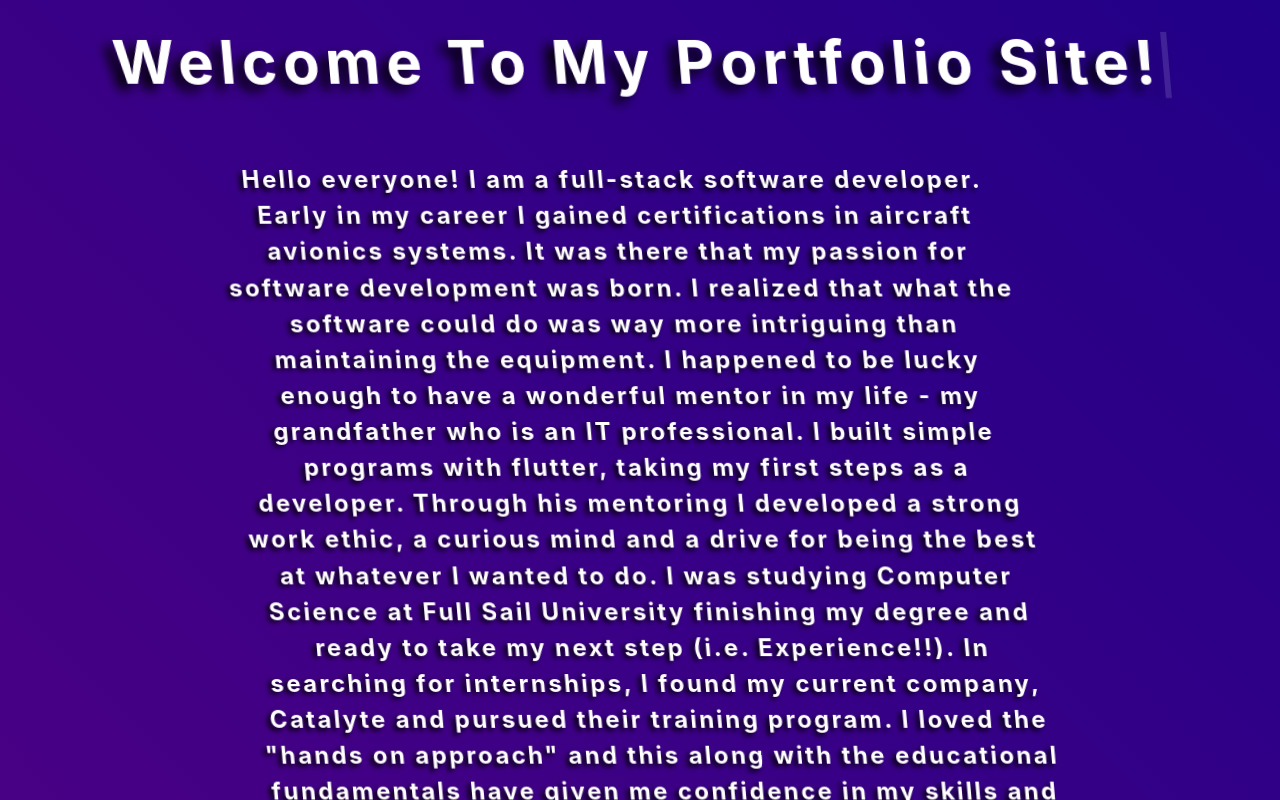
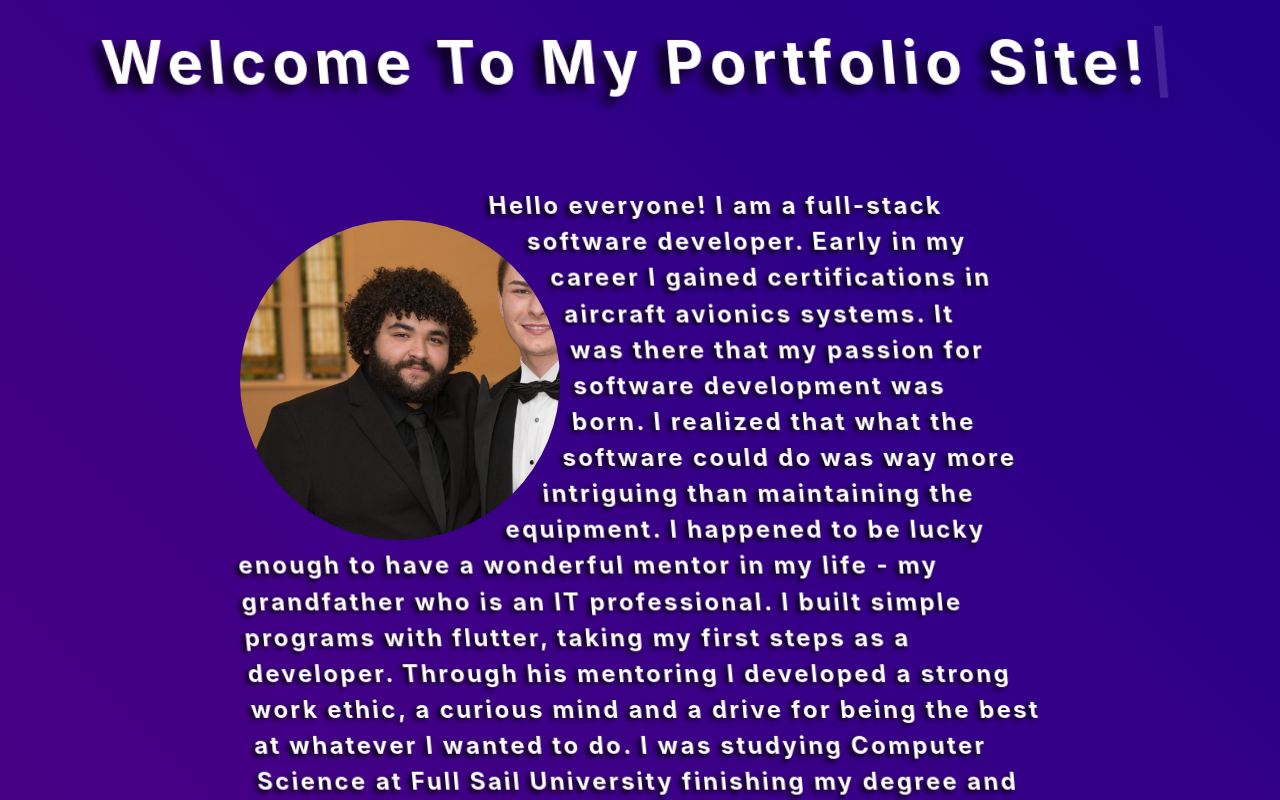
Before and after one commit to Carlosvann45/My-Portfolio-Site, a React (Create React App) app: page /about-me in a window 1280 px wide. Built offline with nearby package versions, Linux system fonts and the light colour scheme.

Commit message:
added picture of me with text wrap and delete typwriting functionality for the title

```diff
--- a/src/components/about/About.js
+++ b/src/components/about/About.js
@@ -1,4 +1,3 @@
-/* eslint-disable react-hooks/exhaustive-deps */
 import React, { useEffect, useState } from 'react';
 import classes from './About.module.css';
 import Constants from '../../utils/Constants';
@@ -15,11 +14,12 @@ import DotNetLogo from '../images/dot-net.png';
 import PostgresqlLogo from '../images/postgresql.png';
 import ReactLogo from '../images/react.png';
 import SpringBootLogo from '../images/springboot.png';
+import PicterOfMe from '../images/picture-of-me.jpg';
 
 /**
  * @name About
- * @description Displays home page elements like sliders
- * @returns Home Page
+ * @description Displays home page elements like sliders and about description
+ * @returns About Page
  */
 const About = () => {
   const [reverse, setReverse] = useState(false);
@@ -27,22 +27,24 @@ const About = () => {
   const [titleIndex, setTitleIndex] = useState(0);
 
   useEffect(() => {
-    if (titleIndex > fullTitle.length) {
+    if (titleIndex > fullTitle.length && !reverse) {
       setTimeout(() => {
         setReverse(true);
-      }, 100);
+      }, 5000);
       return;
     }
 
-    if (!reverse) {
+    if (titleIndex === 0 && reverse) {
       setTimeout(() => {
-        setTitleIndex(titleIndex + 1);
-      }, 100);
-    } else if (reverse) {
-      setTimeout(() => {
-        setTitleIndex(titleIndex - 1);
-      }, 50);
+        setReverse(false);
+      }, 1000);
+
+      return;
     }
+
+    setTimeout(() => {
+      setTitleIndex(titleIndex + (reverse ? -1 : 1));
+    }, (reverse ? 100 : 150));
   });
 
   return (
@@ -52,6 +54,11 @@ const About = () => {
         <div className={classes.cursor} />
       </div>
       <div className={classes.descriptionContainer}>
+        <img
+          className={classes.descriptionImage}
+          src={PicterOfMe}
+          alt={Constants.PICTURE_OF_ME_ALT}
+        />
         <p className={classes.aboutDescription}>{Constants.ABOUT_ME_DESCRIPTION}</p>
       </div>
       <div className={classes.descriptionContainer2}>
--- a/src/components/about/About.module.css
+++ b/src/components/about/About.module.css
@@ -6,10 +6,11 @@
 	margin-top: 2em;
 	display: flex;
 	justify-content: center;
+	height: fit-content;
 }
 
 .aboutTitle {
-	height: 1.1em;
+	height: 1em;
     text-align: center;
 	color: white;
     font-weight: 700;
@@ -22,26 +23,28 @@
 
 }
 
-.cursor {
-	border-left: .1em solid white;
-    font-weight: 700;
-    font-size: 3.75em;
-    letter-spacing: .1em;
-	line-height: 1em;
-	box-shadow: -.15em .1em .2em  black;
-	transform: rotateY(5deg) rotate(0deg) skew(5deg);
+.aboutTitle:after {
+	content: '|';
 	animation: blink .6s linear infinite;
 }
 
 .descriptionContainer {
-	margin: 4em 15em;
-	margin-bottom: 0em;;
-	display: flex;
-	justify-content: center;
+	margin: 6em 15em;
+	margin-bottom: 0em;
+}
+
+.descriptionImage {
+	width: 20em;
+	height: 20em;
+	margin-top: 2rem;
+	margin-right: 2rem;
+	border-radius: 50%;
+	float: left;
+	shape-outside: circle();
 }
 
 .aboutDescription {
-    text-align: center;
+    text-align: left;
 	color: white;
     font-weight: 700;
     font-size: 1.5em;
@@ -91,7 +94,7 @@
     text-align: center;
 	color: white;
 	margin: 0;
-	margin-top: 1em;
+	margin-top: 2em;
 	margin-left: auto;
 	margin-right: auto;
 	width: 95%;
@@ -103,7 +106,7 @@
 	text-shadow: -.15em .1em .2em  black;
 	transform: rotateY(5deg) rotate(0deg) skew(5deg);
 
-	animation: show-tech-title 1s linear;
+	animation: showTechTitle 1s linear;
 }
 
 .sliderTitle_tech span span {
@@ -135,113 +138,6 @@
 	position: absolute;
 	box-shadow: -.1em .1em .1em  black;
   }
-
-.sliderTitle_code {
-    text-align: center;
-	color: white;
-	margin: 0;
-	margin-top: 1em;
-	margin-left: auto;
-	margin-right: auto;
-	width: 95%;
-    padding: .5em;
-    font-weight: 700;
-    font-size: 3.75em;
-    letter-spacing: .1em;
-	line-height: 1em;
-	text-shadow: -.15em .1em .2em  black;
-	transform: rotateY(5deg) rotate(0deg) skew(5deg);
-
-	animation: show-code-title 1s linear;
-}
-
-.sliderTitle_code span span {
-	display: block;
-	padding: 0;
-	margin: 0;
-	width: 100%;
-}
-
-.sliderTitle_code:before {
-	content: "";
-	display: block;
-	width: 25%;
-	height: 5px;
-	background: white;
-	left: 85px;
-	top: 50%;
-	position: absolute;
-	box-shadow: -.15em .1em .2em  black;
-  }
-  .sliderTitle_code:after {
-	content: "";
-	display: block;
-	width: 25%;
-	height: 5px;
-	background: white;
-	right: 85px;
-	top: 50%;
-	position: absolute;
-	box-shadow: -.1em .1em .1em  black;
-  }
-
-.codeSlider {
-	margin-bottom: 4em;
-    display: flex;
-    align-items: center;
-    justify-content: center;
-}
-
-.slider_code {
-    margin-top: 8em;
-    margin-bottom: 2em;
-    position: relative;
-    width: 20em;
-    height: 10em;
-    transform-style: preserve-3d;
-    animation: rotate 75s linear infinite;
-}
-
-.imageContainer_code {
-    position: absolute;
-    top: 0;
-    left: 0;
-    width: 100%;
-    height: 100%;
-    transform-origin: center;
-    transform-style: preserve-3d;
-    transform: rotateY(calc(var(--i)*45deg)) translateZ(25em);
-}
-
-.sliderImage_code {
-    position: absolute;
-    top: 0;
-    left: 0;
-    width: 10em;
-    height: 10em;
-    object-fit: cover;
-    transition: 2s;
-}
-
-.ovalShadow_code {
-	height: .5em;
-	width: 8em;
-	margin-left: 1em;
-	background-color: rgba(0, 0, 0, 0.348);
-	border-radius: 100%;
-	margin-top: 13em;
-	transform-style: preserve-3d;
-    transition: 2s;
-}
-
-.imageContainer_code:hover .ovalShadow_code {
-	width: 4em;
-	margin-left: 3em;
-}
-
-.imageContainer_code:hover .sliderImage_code {
-	transform: translateY(-5em) scale(1.2);
-}
 
 .techSlider {
     display: flex;
@@ -301,6 +197,113 @@
 	transform: translateY(-5em) scale(1.2);
 }
 
+.sliderTitle_code {
+    text-align: center;
+	color: white;
+	margin: 0;
+	margin-top: 2em;
+	margin-left: auto;
+	margin-right: auto;
+	width: 95%;
+    padding: .5em;
+    font-weight: 700;
+    font-size: 3.75em;
+    letter-spacing: .1em;
+	line-height: 1em;
+	text-shadow: -.15em .1em .2em  black;
+	transform: rotateY(5deg) rotate(0deg) skew(5deg);
+
+	animation: showCodeTitle 1s linear;
+}
+
+.sliderTitle_code span span {
+	display: block;
+	padding: 0;
+	margin: 0;
+	width: 100%;
+}
+
+.sliderTitle_code:before {
+	content: "";
+	display: block;
+	width: 25%;
+	height: 5px;
+	background: white;
+	left: 85px;
+	top: 50%;
+	position: absolute;
+	box-shadow: -.15em .1em .2em  black;
+  }
+  .sliderTitle_code:after {
+	content: "";
+	display: block;
+	width: 25%;
+	height: 5px;
+	background: white;
+	right: 85px;
+	top: 50%;
+	position: absolute;
+	box-shadow: -.1em .1em .1em  black;
+  }
+
+.codeSlider {
+	margin-bottom: 10em;
+    display: flex;
+    align-items: center;
+    justify-content: center;
+}
+
+.slider_code {
+    margin-top: 8em;
+    margin-bottom: 2em;
+    position: relative;
+    width: 20em;
+    height: 10em;
+    transform-style: preserve-3d;
+    animation: rotate 75s linear infinite;
+}
+
+.imageContainer_code {
+    position: absolute;
+    top: 0;
+    left: 0;
+    width: 100%;
+    height: 100%;
+    transform-origin: center;
+    transform-style: preserve-3d;
+    transform: rotateY(calc(var(--i)*45deg)) translateZ(25em);
+}
+
+.sliderImage_code {
+    position: absolute;
+    top: 0;
+    left: 0;
+    width: 10em;
+    height: 10em;
+    object-fit: cover;
+    transition: 2s;
+}
+
+.ovalShadow_code {
+	height: .5em;
+	width: 8em;
+	margin-left: 1em;
+	background-color: rgba(0, 0, 0, 0.348);
+	border-radius: 100%;
+	margin-top: 13em;
+	transform-style: preserve-3d;
+    transition: 2s;
+}
+
+.imageContainer_code:hover .ovalShadow_code {
+	width: 4em;
+	margin-left: 3em;
+}
+
+.imageContainer_code:hover .sliderImage_code {
+	transform: translateY(-5em) scale(1.2);
+}
+
 @keyframes blink {
 	0% {
 		opacity: 0;
@@ -312,7 +315,7 @@
 
 }
 
-@keyframes show-code-title {
+@keyframes showCodeTitle {
 	0% {
 		opacity: 0;
 		transform: translate(-100%, -50%);
@@ -328,7 +331,7 @@
 	}
 }
 
-@keyframes show-tech-title {
+@keyframes showTechTitle {
 	0% {
 		opacity: 0;
 		transform: translate(115%, 50%);
--- a/src/utils/Constants.js
+++ b/src/utils/Constants.js
@@ -14,6 +14,7 @@ module.exports = Object.freeze({
   POSTGRESQL_ALT: 'Postgresql logo',
   REACT_LOGO: 'React logo',
   SPRINGBOOT_ALT: 'Springboot logo',
+  PICTURE_OF_ME_ALT: 'picture of me at my cousins wedding',
   ABOUT_ME_TITLE: 'Welcome To My Portfolio Site!',
   ABOUT_ME_DESCRIPTION: 'Hello everyone! I am a full-stack software developer. Early in my career I gained certifications in aircraft avionics systems. It was there that my passion for software development was born. I realized that what the software could do was way more intriguing than maintaining the equipment. I happened to be lucky enough to have a wonderful mentor in my life - my grandfather who is an IT professional. I built simple programs with flutter, taking my first steps as a developer. Through his mentoring I developed a strong work ethic, a curious mind and a drive for being the best at whatever I wanted to do. I was studying Computer Science at Full Sail University finishing my degree and ready to take my next step (i.e. Experience!!). In searching for internships, I found my current company, Catalyte and pursued their training program. I loved the "hands on approach" and this along with the educational fundamentals have given me confidence in my skills and abilities. ',
   ABOUT_ME_DESCRIPTION2: 'I have been on both sides of the learning process now. As a student and later a TA, I led groups of associates through the highly technical curriculum which strengthened my technical skills as well as my communication and leadership skills. ',
```
Also changed, not shown: src/components/images/picture-of-me.jpg (added).
